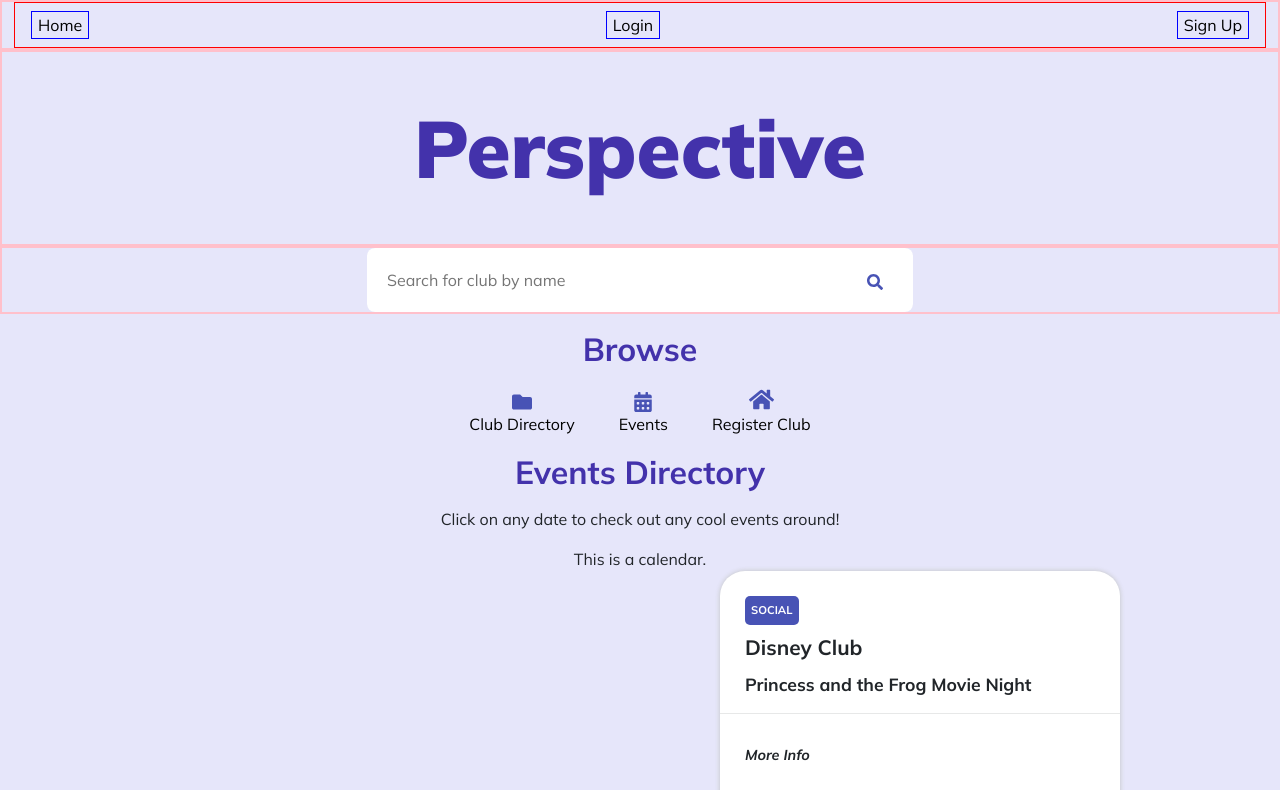
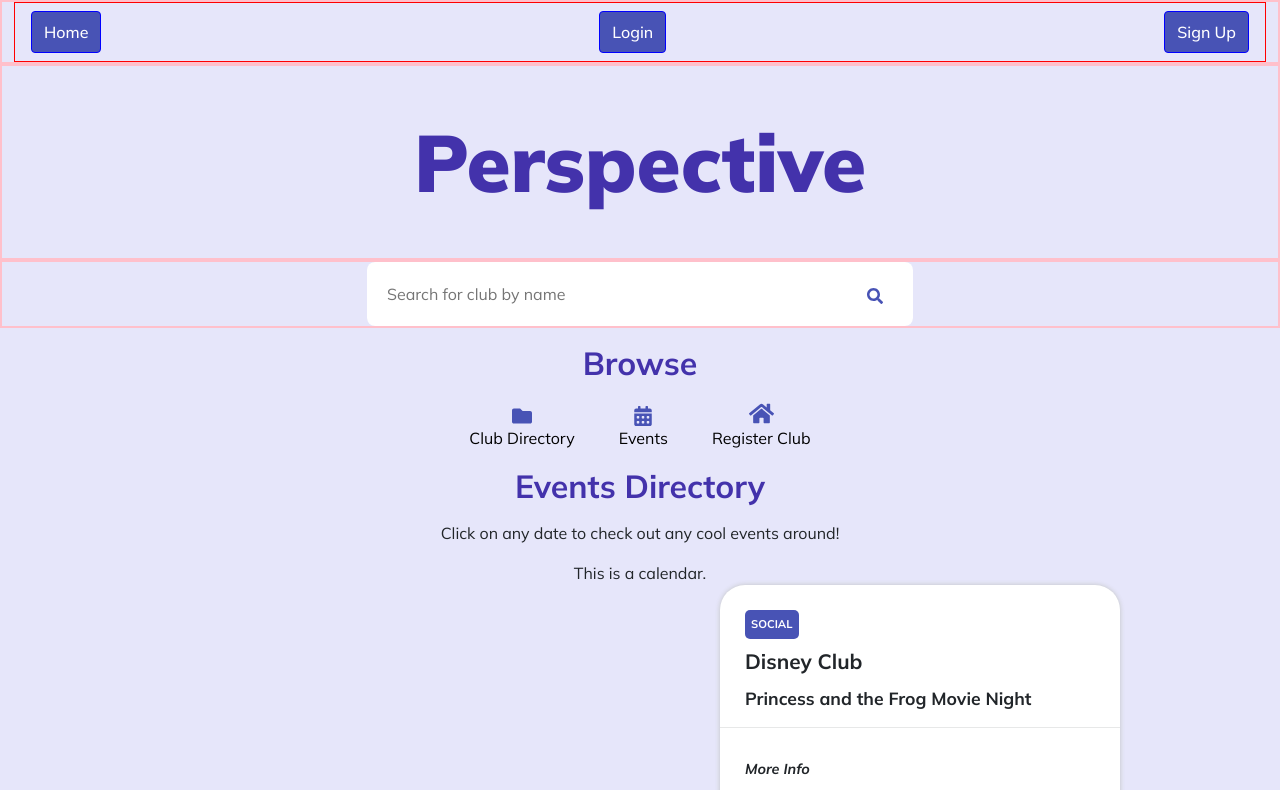
Before and after one commit to jenpennen/ucla-perspective, a React (Vite) app: page /#/ in a window 1280 px wide. Shown: the top 790 px of the page. Built offline with nearby package versions, Linux system fonts and the light colour scheme.

Commit message:
styled top navbar and reoslved console errors

```diff
--- a/src/components/NavBar.css
+++ b/src/components/NavBar.css
@@ -11,6 +11,13 @@ button {
   border: 1px solid blue;
   margin: 0rem 1rem;
 }
+.home-button {
+  background-color: var(--accent);
+  color: white;
+  border-radius: 4px;
+  padding: 0.5rem 0.75rem;
+  font-weight: 500;
+}
 .browse-button {
   border: none;
 }
--- a/src/components/NavBar.jsx
+++ b/src/components/NavBar.jsx
@@ -6,13 +6,13 @@ export function NavBar() {
       <div className="container">
         <div className="navbar">
           <Link to="/">
-            <button>Home</button>
+            <button className="home-button">Home</button>
           </Link>
           <Link to="/Login">
-            <button>Login</button>
+            <button className="home-button">Login</button>
           </Link>
           <Link to="/SignUp">
-            <button>Sign Up</button>
+            <button className="home-button">Sign Up</button>
           </Link>
           {/* <Link to="/ClubDirectory">
             <button>Club Directory</button>
--- a/src/pages/Home.jsx
+++ b/src/pages/Home.jsx
@@ -3,11 +3,12 @@ import { Link } from "react-router-dom";
 import { SearchBar } from "../components/SearchBar";
 import BrowseNavBar from "../components/BrowseNavBar";
 import "../App.css";
-import {PropSummary} from "../components/Properties";
+import { PropSummary } from "../components/Properties";
 
 function Home() {
   return (
-    <body>
+    <main>
+      {/* <body> */}
       <div className="container">
         <h1>Perspective</h1>
       </div>
@@ -21,17 +22,16 @@ function Home() {
       <div className="directory">
         <h2>Events Directory</h2>
         <p>Click on any date to check out any cool events around!</p>
-        <div className="calendar">
-          This is a calendar.
-        </div>
+        <div className="calendar">This is a calendar.</div>
         <div className="club-listing">
           <PropSummary />
           <Link to="/ClubDirectory">
-            <button class="more-button">View on More Events</button>
+            <button className="more-button">View on More Events</button>
           </Link>
         </div>
       </div>
-    </body>
+      {/* </body> */}
+    </main>
   );
 }
 
```
